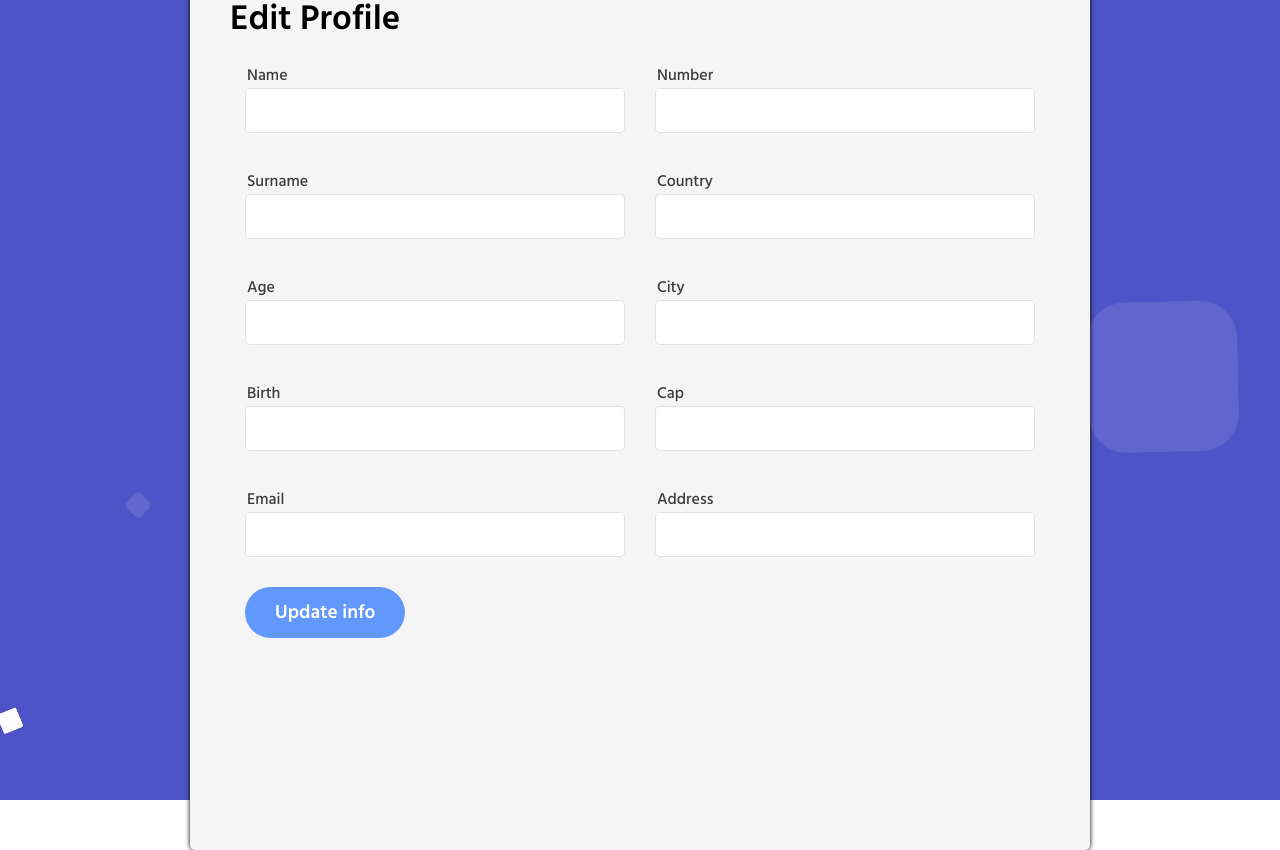
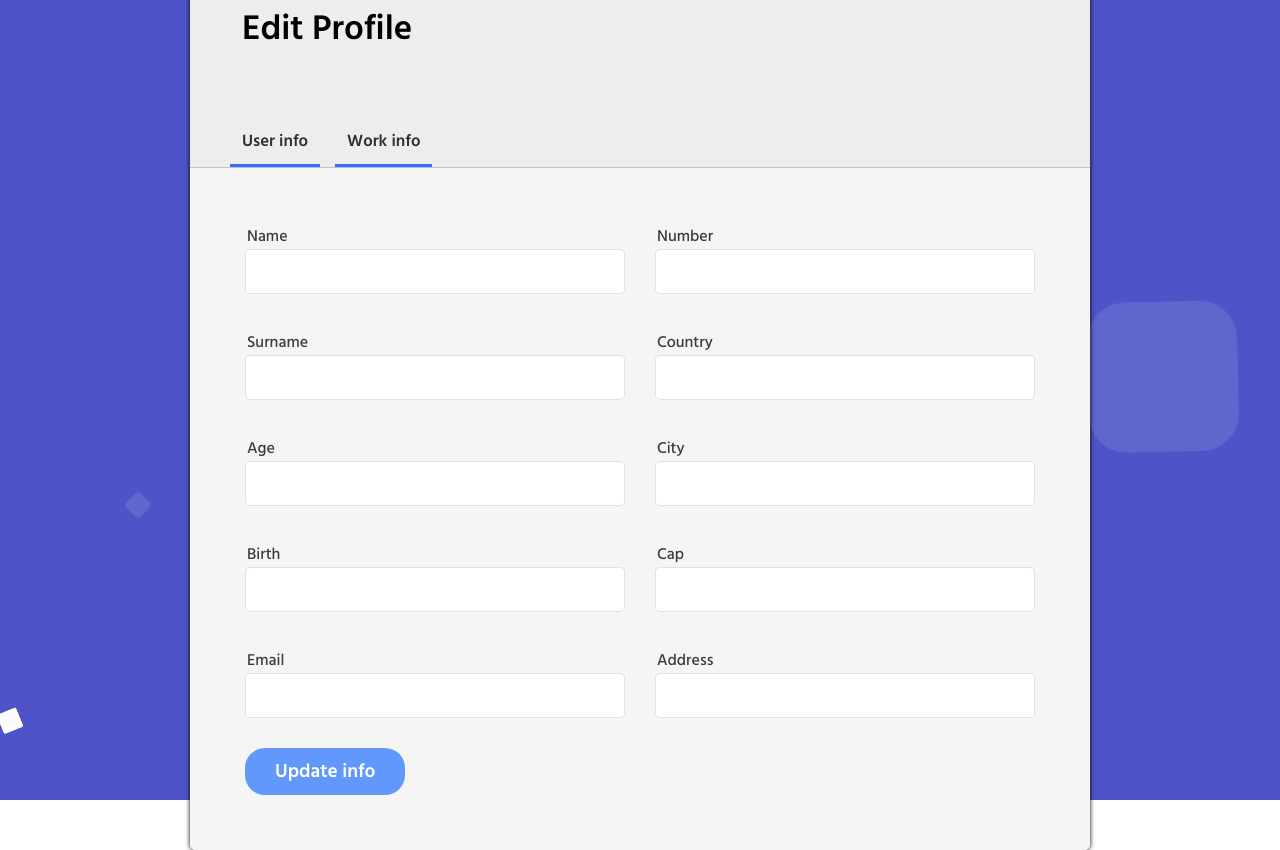
Before and after one commit to Gianmaph/giancv, a React (Vite) app: page /settings in a window 1280 px wide. Built offline with nearby package versions, Linux system fonts and the light colour scheme; no server answers; the database is empty.

Commit message:
User info updates

```diff
--- a/src/components/settings/index.jsx
+++ b/src/components/settings/index.jsx
@@ -60,7 +60,13 @@ const Settings = () => {
   return (
     <div className={styles.main}>
       <div className={styles.settings}>
-        <h1 className={styles.title}>Edit Profile</h1>
+        <div className={styles.header}>
+          <h1 className={styles.title}>Edit Profile</h1>
+          <nav>
+            <button className={styles.button}>User info</button>
+            <button className={styles.button}>Work info</button>
+          </nav>
+        </div>
         <div className={styles.userinfo}>
           <form onSubmit={handleForm}>
             <div className={styles.section}>
--- a/src/components/settings/styles.module.scss
+++ b/src/components/settings/styles.module.scss
@@ -6,7 +6,6 @@
   height: 100vh;
   width: 100vw;
   .settings {
-    padding: 40px;
     width: 900px;
     height: 900px;
     background: #f5f5f5;
@@ -14,11 +13,40 @@
     box-shadow: 0 0 5px black;
     display: flex;
     flex-direction: column;
-    .title {
-      font-size: 35px;
-      font-weight: 600;
+    .header {
+      height: 250px;
+      background-color: #eeecec;
+      border-bottom: 0.2px solid rgba(0, 0, 0, 0.182);
+      padding: 50px 0px 0px 40px;
+      display: flex;
+      flex-direction: column;
+      justify-content: space-between;
+      .title {
+        margin-left: 12px;
+        font-size: 35px;
+        font-weight: 600;
+      }
+      nav {
+        display: flex;
+        gap: 15px;
+        .button:hover {
+          cursor: pointer;
+        }
+        .button {
+          border: none;
+          transition: all 0.2s;
+          background-color: #eeecec;
+          font-size: 1.05rem;
+          border-bottom: 3px solid rgba(0, 81, 255, 0.788);
+          padding: 10px 12px 10px 12px;
+          font-weight: 600;
+          color: #303030;
+        }
+      }
     }
     .userinfo {
+      padding: 40px;
+      display: block;
       .button:hover {
         background-color: rgb(53, 124, 255);
       }
@@ -27,8 +55,8 @@
         color: white;
         font-weight: 600;
         font-size: 1.2rem;
-        border-radius: 30px;
-        padding: 10px 30px 10px 30px;
+        border-radius: 20px;
+        padding: 8px 30px 8px 30px;
         border: 0;
         margin: 15px;
         cursor: pointer;
```
